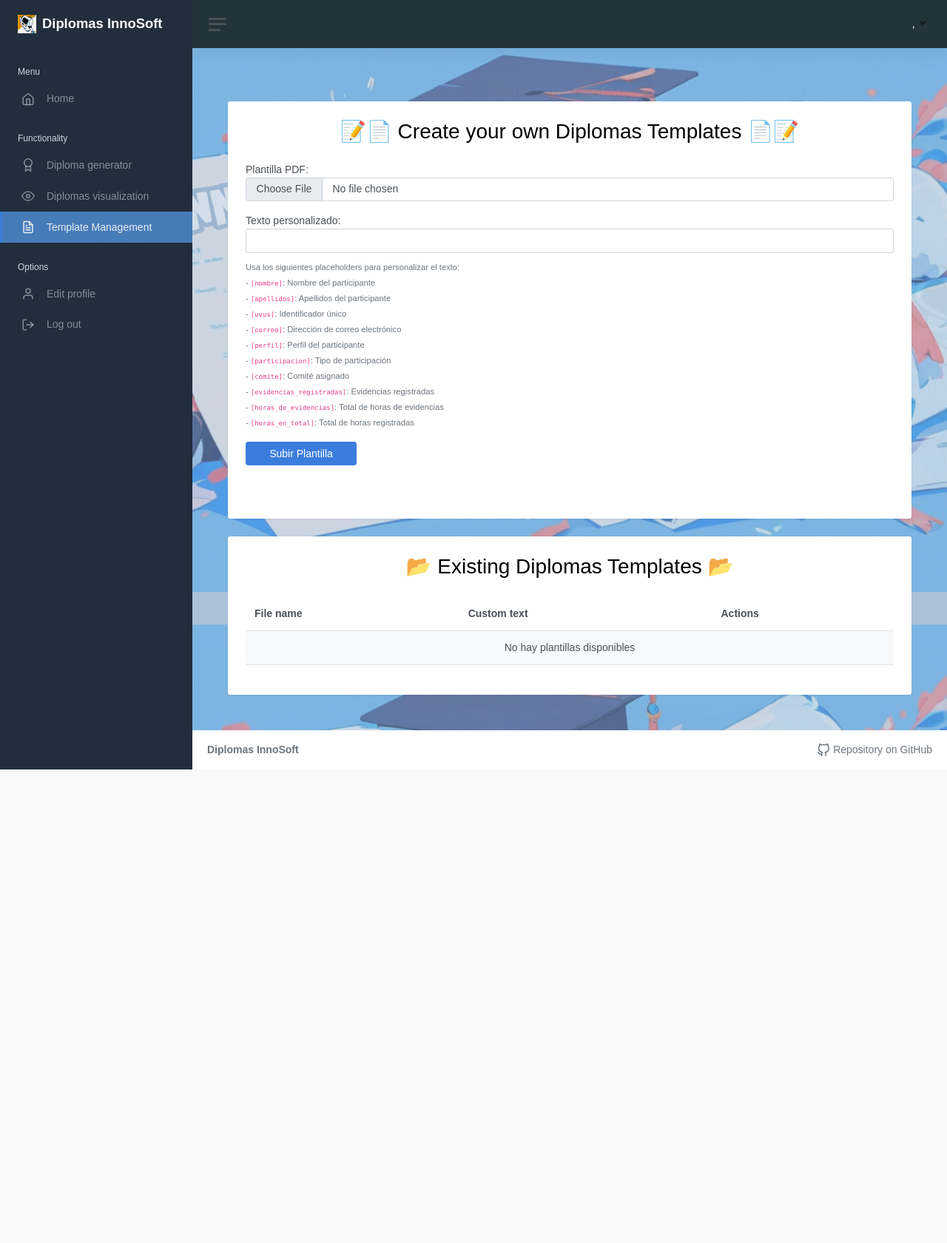
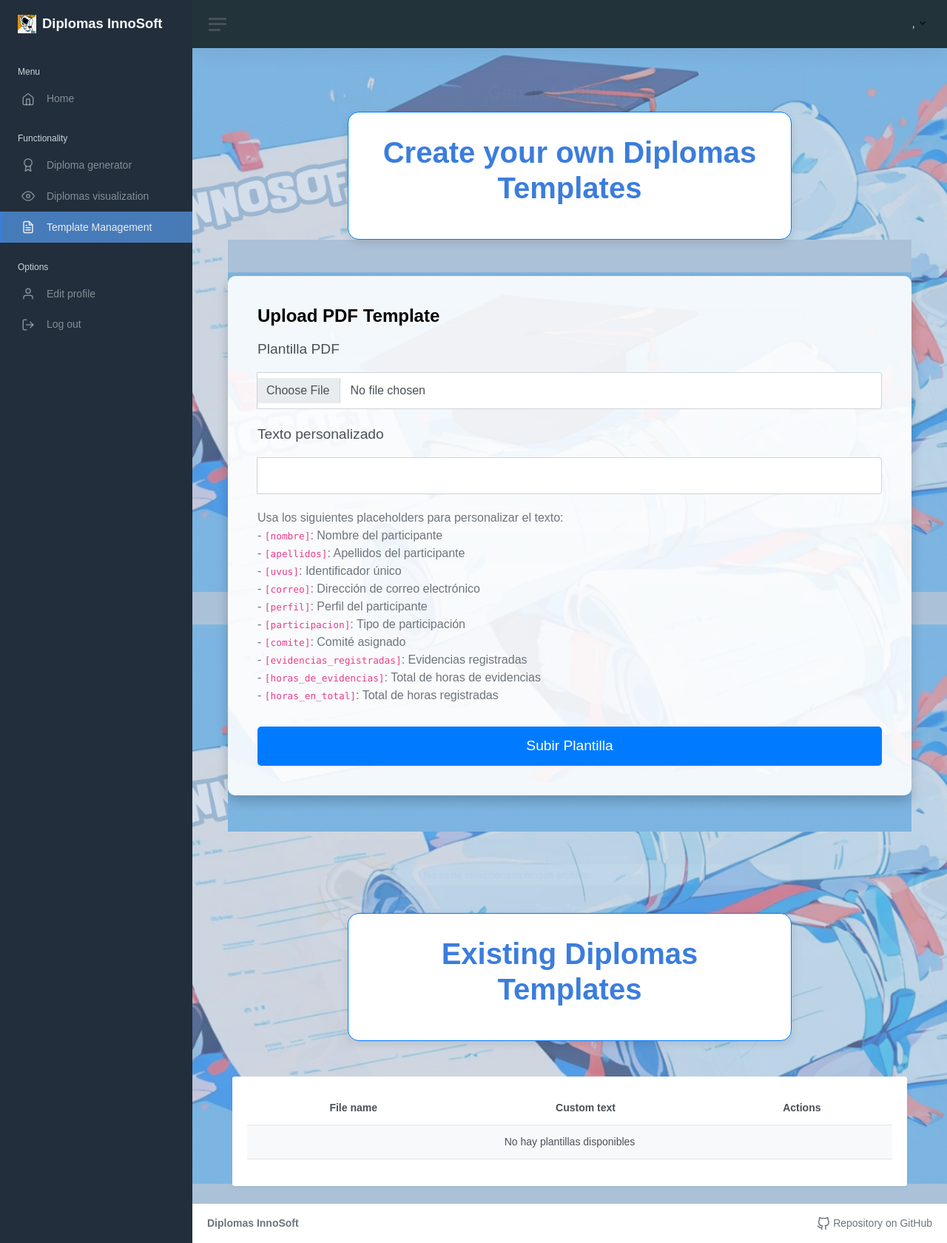
Before and after one commit to alvaroChico2408/innosoft-diplomas-1, a Flask app: page /manage-templates in a window 1280 px wide. Shown: the whole page at 74% size. Before the commit the page ends 1040 px from the top, so only its background shows below. Run offline with Flask 3, Linux system fonts and the light colour scheme; the visitor is signed in with stand-in values (Sample User, id 1); data that the repository does not hold is empty; parts of the project's set-up code (start-up, migrations or seed data) failed here and were passed over; some libraries are stand-ins or nearby versions.

Commit message:
[fix] "Diploma visualization"

```diff
--- a/app/modules/diplomas/templates/diplomas/diplomas-visualization.html
+++ b/app/modules/diplomas/templates/diplomas/diplomas-visualization.html
@@ -6,7 +6,7 @@
 <div class="container text-center mt-5">
 
     <div class="welcome-box ">
-        <h2 class="display-4 text-primary" ">Choose and Send Diplomas</h2>
+        <h2 class="display-4 text-primary">Choose and Send Diplomas</h2>
 
     </div>
 </div>
--- a/app/modules/diplomas/templates/diplomas/manage-templates.html
+++ b/app/modules/diplomas/templates/diplomas/manage-templates.html
@@ -3,43 +3,33 @@
 {% block title %}Manage Templates{% endblock %}
 
 {% block content %}
-<div class="container my-4 p-4 bg-white shadow rounded">
-    <h1 class="text-center mb-4">📝📄 Create your own Diplomas Templates 📄📝</h1>
+<div class="container text-center mt-5">
 
-    <!-- Mostrar mensajes flash -->
-    {% with messages = get_flashed_messages(with_categories=true) %}
-    {% if messages %}
-    {% for category, message in messages %}
-    <div class="alert alert-{{ category }} text-center" role="alert">
-        <div class="alert-message">
-            {% if category == 'success' %}
-            <h4 class="alert-heading"><i class="align-middle" data-feather="check-circle"></i> Success</h4>
-            {% elif category == 'error' %}
-            <h4 class="alert-heading"><i class="align-middle" data-feather="x-circle"></i> Error</h4>
-            {% endif %}
-            <p style="margin-bottom: 0;">{{ message }}</p>
-        </div>
+    <div class="welcome-box ">
+        <h2 class="display-4 text-primary" >Create your own Diplomas Templates</h2>
+
     </div>
-    {% endfor %}
-    {% endif %}
-    {% endwith %}
+</div>
 
     <!-- Formulario para subir una nueva plantilla PDF -->
-    <form method="post" enctype="multipart/form-data" action="{{ url_for('diplomas.manage_templates') }}" class="mb-5">
+    <form method="post" enctype="multipart/form-data" action="{{ url_for('diplomas.manage_templates') }}"class="form-container" >
         {{ form.hidden_tag() }}
-        <div class="mb-3">
-            <label>{{ form.pdf_file.label }}:</label>
+        <div class="form-box">
+            <h3 class="form-title"><strong>Upload PDF Template</strong></h3>
+            <div class="input-group">
+            <label for="pdf_file">{{ form.pdf_file.label }}</label>
             {{ form.pdf_file(class="form-control") }}
             {% for error in form.pdf_file.errors %}
                 <span class="text-danger">{{ error }}</span>
             {% endfor %}
         </div>
-        <div class="mb-3">
-            <label>{{ form.custom_text.label }}:</label>
+        <div class="input-group">
+            <label for="custom_text">{{ form.custom_text.label }}</label>
             {{ form.custom_text(class="form-control") }}
             {% for error in form.custom_text.errors %}
                 <span class="text-danger">{{ error }}</span>
             {% endfor %}
+        </div>
             <div class="mt-2">
                 <small class="text-muted">
                     Usa los siguientes placeholders para personalizar el texto: <br>
@@ -55,13 +45,42 @@
                     - <code>[horas_en_total]</code>: Total de horas registradas
                 </small>
             </div>
+
+            <div class="submit-container">
+                <button type="submit" class="btn btn-primary">Subir Plantilla</button>
+            </div>
         </div>
-        <button type="submit" class="btn btn-primary">Subir Plantilla</button>
     </form>
+    <div class="container my-4 p-4 rounded" >
+
+        <!-- Mostrar mensajes flash -->
+        {% with messages = get_flashed_messages(with_categories=true) %}
+        {% if messages %}
+        {% for category, message in messages %}
+        <div class="alert alert-{{ category }} text-center" role="alert">
+            <div class="alert-message">
+                {% if category == 'success' %}
+                <h4 class="alert-heading"><i class="align-middle" data-feather="check-circle"></i> Success</h4>
+                {% elif category == 'error' %}
+                <h4 class="alert-heading"><i class="align-middle" data-feather="x-circle"></i> Error</h4>
+                {% endif %}
+                <p style="margin-bottom: 0;">{{ message }}</p>
+            </div>
+        </div>
+        {% endfor %}
+        {% endif %}
+        {% endwith %}
+    </div>
+<div class="container text-center mt-5">
+
+    <div class="welcome-box ">
+        <h2 class="display-4 text-primary" >Existing Diplomas Templates</h2>
+
+    </div>
 </div>
-
-<div class="container my-4 p-4 bg-white shadow rounded">
-    <h1 class="text-center mb-4">📂 Existing Diplomas Templates 📂</h1>
+<!--VER DIPLOMAS-->
+<div class="container text-center mt-5">
+    <div class="diploma-list-box shadow rounded">
     <table class="table table-striped">
         <thead>
             <tr>
@@ -70,12 +89,12 @@
                 <th>Actions</th>
             </tr>
         </thead>
-        <tbody>
+        <tbody id="diplomaTableBody">
             {% for template in templates %}
             <tr>
                 <td>{{ template.filename }}</td>
                 <td>{{ template.custom_text }}</td>
-                <td>
+                <td class="existing-diplomas-actions">
                     <!-- Botón para ver el PDF -->
                     <a href="{{ url_for('diplomas.view_template', template_id=template.id) }}" target="_blank" class="btn btn-info">Ver</a>
 
@@ -94,6 +113,7 @@
         </tbody>
     </table>
 </div>
+</div>
 {% endblock %}
 
 {% block scripts %}
--- a/app/static/css/dropzone.css
+++ b/app/static/css/dropzone.css
@@ -47,3 +47,119 @@
 .remove-button {
     margin-left: 10px;
 }
+
+/* Estilo para el contenedor del formulario */
+/* CSS para centrar el contenedor */
+.form-container {
+    display: flex;
+    justify-content: center;
+    align-items: center;
+    height: 100vh;
+    background-image: url("../img/FondoInnosoft1.png");
+    background-size: cover;
+    background-position: center;
+    background-attachment: fixed;
+}
+
+.form-box {
+    background-color: rgba(255, 255, 255, 0.9);
+    padding: 40px;
+    border-radius: 10px;
+    box-shadow: 0px 8px 16px rgba(0, 0, 0, 0.2);
+    width: 100%;
+    max-width: 1200px;
+}
+
+.form-title {
+    font-size: 1.5rem;
+    margin-bottom: 1rem;
+}
+
+.input-group {
+    margin-bottom: 1.5rem;
+}
+
+.submit-container {
+    text-align: center;
+    margin-top: 1.5rem;
+}
+
+
+.form-container .welcome-box {
+    margin-bottom: 30px;
+}
+
+.form-container h2.display-4 {
+    font-size: 2.5rem;
+    font-weight: 700;
+    color: #007bff;
+}
+
+.form-container .login-box {
+    background-color: #ffffff;
+    padding: 40px;
+    border-radius: 10px;
+    box-shadow: 0 2px 10px rgba(0, 0, 0, 0.1);
+    margin-bottom: 40px;
+}
+
+.form-container .login-title {
+    font-size: 1.8rem;
+    font-weight: 600;
+    color: #333333;
+    margin-bottom: 20px;
+}
+
+.form-container .input-group {
+    margin-bottom: 20px;
+}
+
+.form-container .input-group label {
+    font-size: 1.2rem;
+    font-weight: 500;
+    color: #495057;
+}
+
+.form-container .input-group input,
+.form-container .input-group select,
+.form-container .input-group textarea {
+    width: 100%;
+    padding: 12px;
+    font-size: 1rem;
+    border-radius: 4px;
+    border: 1px solid #ced4da;
+    box-sizing: border-box;
+}
+
+.form-container .input-group input:focus,
+.form-container .input-group select:focus,
+.form-container .input-group textarea:focus {
+    border-color: #007bff;
+    outline: none;
+}
+
+.form-container .text-muted {
+    font-size: 1rem;
+    color: #6c757d;
+    margin-top: 10px;
+}
+
+.form-container .submit-container {
+    text-align: center;
+    margin-top: 30px;
+}
+
+.form-container .submit-container button {
+    font-size: 1.2rem;
+    padding: 12px 20px;
+    background-color: #007bff;
+    color: white;
+    border: none;
+    border-radius: 5px;
+    cursor: pointer;
+    width: 100%;
+}
+
+.form-container .submit-container button:hover {
+    background-color: #0056b3;
+}
```
